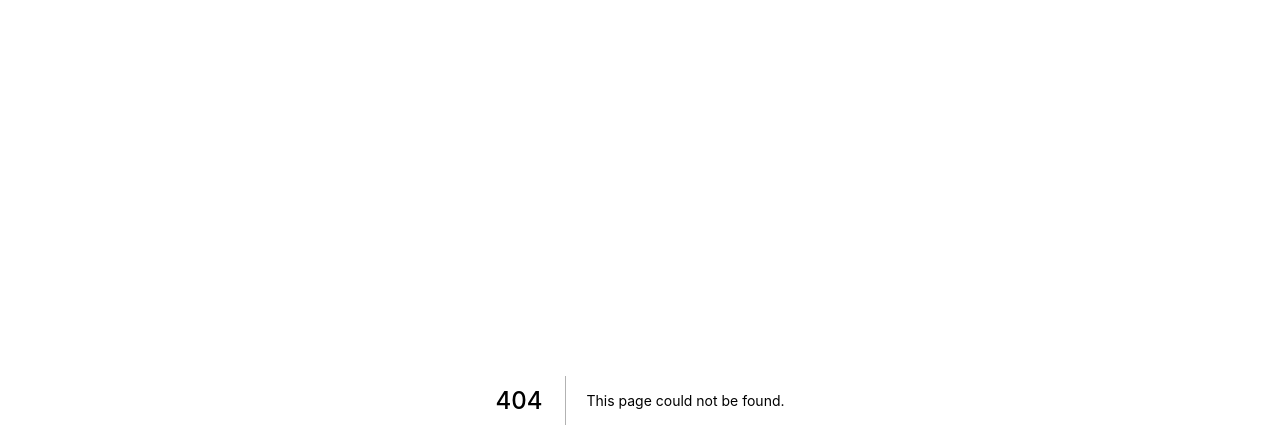
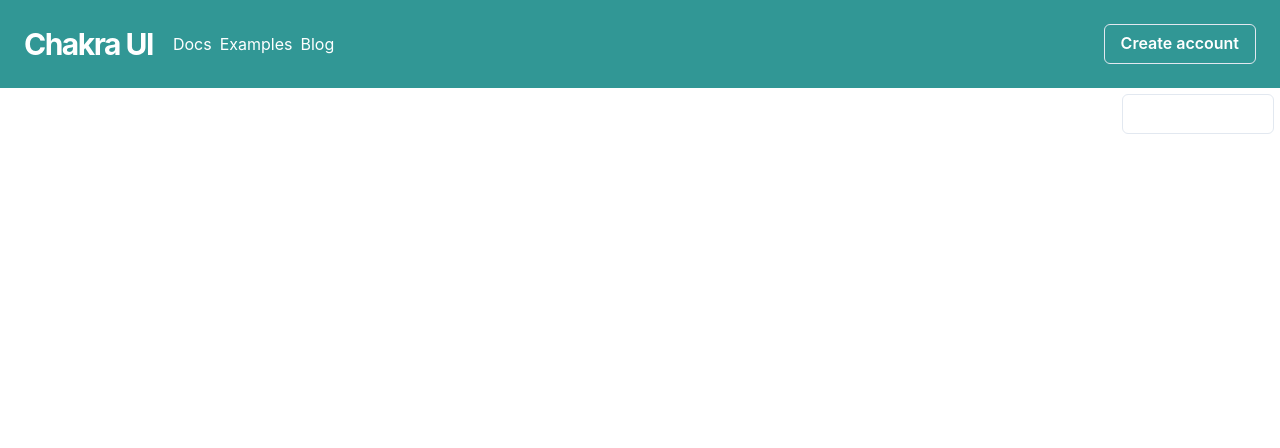
Before and after one commit to AyanoNK/jp-kanji-conjugations, a Next.js app: page /header in a window 1280 px wide. Before the commit this address had no page. Shown: the top 448 px of the page. Built offline with nearby package versions, Linux system fonts and the light colour scheme.

Commit message:
Added base header on site

```diff
--- a/pages/_app.js
+++ b/pages/_app.js
@@ -1,9 +1,11 @@
 import { ChakraProvider } from "@chakra-ui/react";
 import theme from "../theme/theme";
+import Header from "./header";
 
 function MyApp({ Component, pageProps }) {
   return (
     <ChakraProvider>
+      <Header />
       <Component {...pageProps} theme={theme} />
     </ChakraProvider>
   );
--- /dev/null
+++ b/pages/header.js
@@ -0,0 +1,72 @@
+import React from "react";
+import {
+  Box,
+  Stack,
+  Heading,
+  Flex,
+  Text,
+  Button,
+  useDisclosure,
+} from "@chakra-ui/react";
+import { HamburgerIcon } from "@chakra-ui/icons";
+
+// Note: This code could be better,
+// so I'd recommend you to understand how I solved and you could write yours better :)
+// Good luck! 🍀
+
+// Update: Check these awesome headers from Choc UI 👇
+// https://choc-ui.tech/docs/elements/headers
+const Header = (props) => {
+  const { isOpen, onOpen, onClose } = useDisclosure();
+  const handleToggle = () => (isOpen ? onClose() : onOpen());
+
+  return (
+    <Flex
+      as="nav"
+      align="center"
+      justify="space-between"
+      wrap="wrap"
+      padding={6}
+      bg="teal.500"
+      color="white"
+      {...props}
+    >
+      <Flex align="center" mr={5}>
+        <Heading as="h1" size="lg" letterSpacing={"tighter"}>
+          Chakra UI
+        </Heading>
+      </Flex>
+
+      <Box display={{ base: "block", md: "none" }} onClick={handleToggle}>
+        <HamburgerIcon />
+      </Box>
+
+      <Stack
+        direction={{ base: "column", md: "row" }}
+        display={{ base: isOpen ? "block" : "none", md: "flex" }}
+        width={{ base: "full", md: "auto" }}
+        alignItems="center"
+        flexGrow={1}
+        mt={{ base: 4, md: 0 }}
+      >
+        <Text>Docs</Text>
+        <Text>Examples</Text>
+        <Text>Blog</Text>
+      </Stack>
+
+      <Box
+        display={{ base: isOpen ? "block" : "none", md: "block" }}
+        mt={{ base: 4, md: 0 }}
+      >
+        <Button
+          variant="outline"
+          _hover={{ bg: "teal.700", borderColor: "teal.700" }}
+        >
+          Create account
+        </Button>
+      </Box>
+    </Flex>
+  );
+};
+
+export default Header;
```
